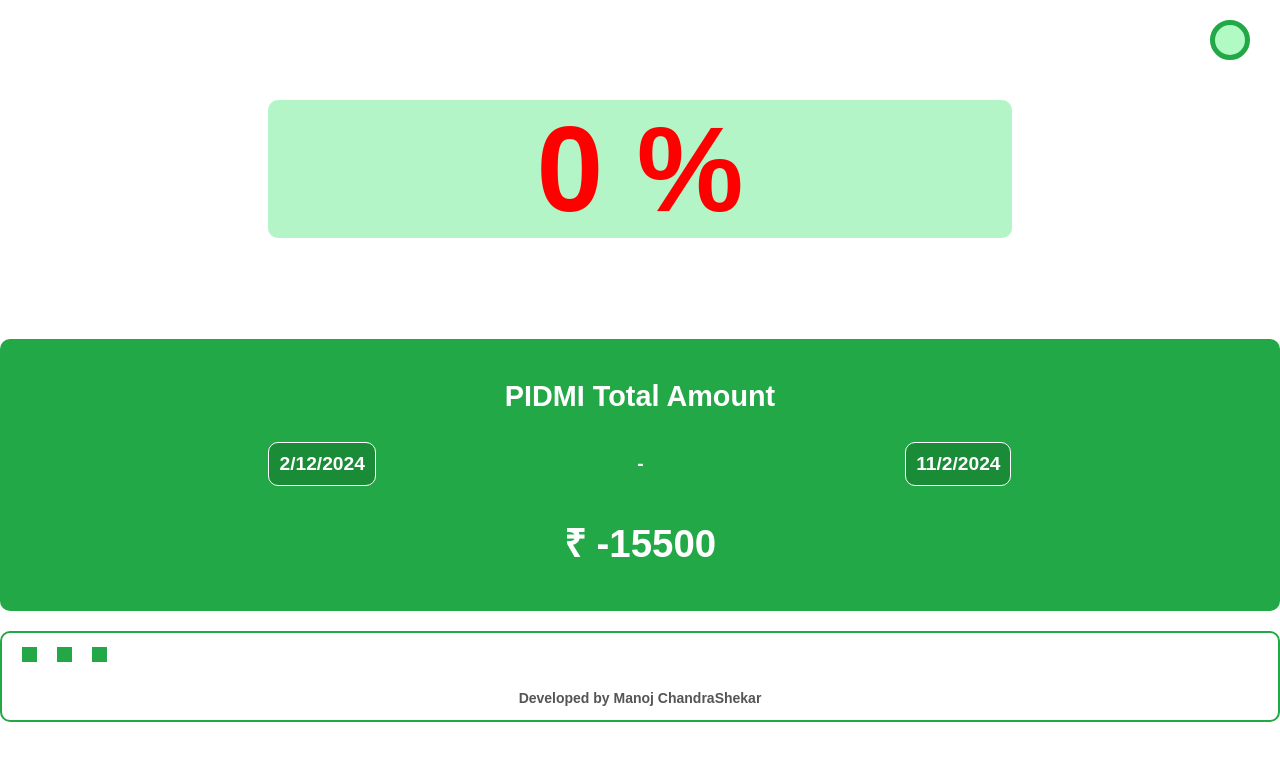
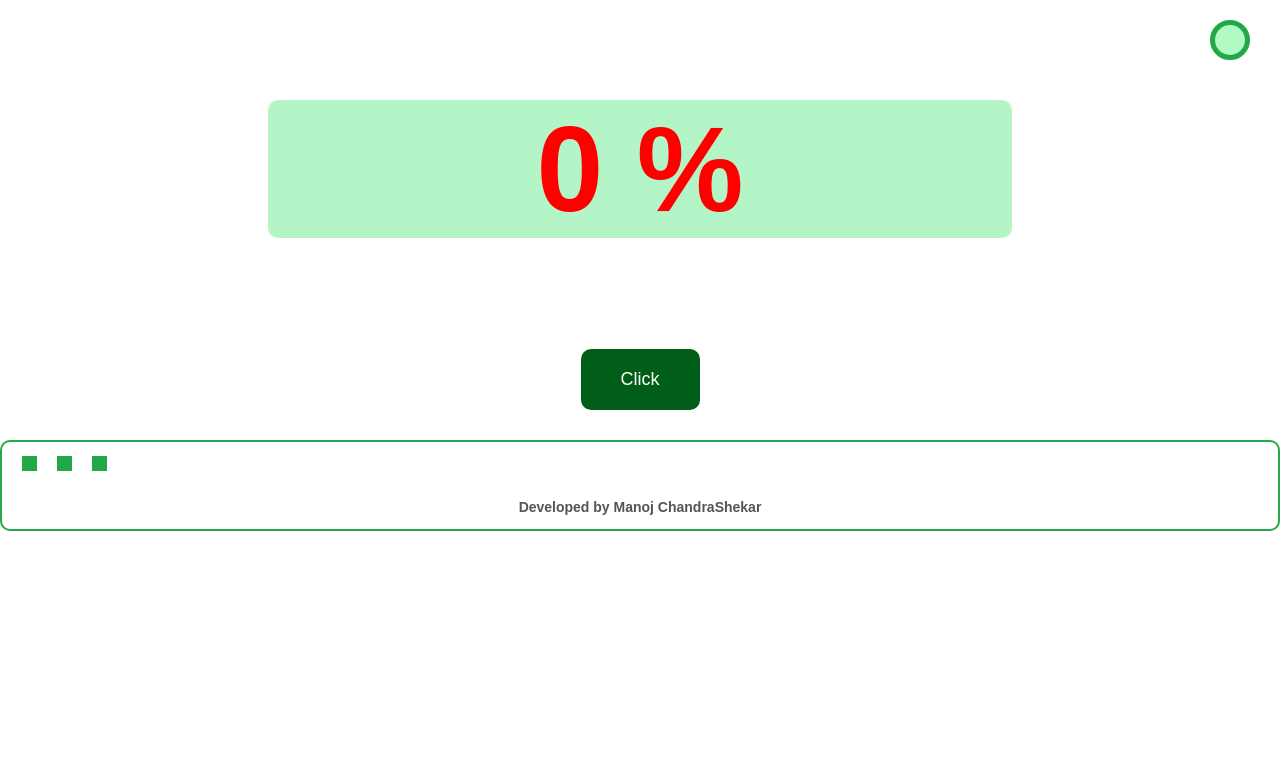
Before and after one commit to ManojCodeNew/BatteryPercentageApp, a React (Create React App) app: page / in a window 1280 px wide. Shown: the top 760 px of the page. Built offline with nearby package versions, Linux system fonts and the light colour scheme.

Commit message:
Added New Button to open amount

```diff
--- a/src/Components/BatteryLevel.css
+++ b/src/Components/BatteryLevel.css
@@ -56,6 +56,21 @@
   gap: 20px;
   margin-left: 20px;
 }
+.click-btn{
+    background-color: #005e19;
+    color: white;
+    border: none;
+    padding: 20px 40px;
+    text-align: center;
+    text-decoration: none;
+    display: inline-block;
+    font-size: 18px;
+    font: bold;
+    margin: 10px 2px;
+    cursor: pointer;
+    border-radius: 10px;
+    font-family: 'Alexandria', sans-serif;
+}
 
 .dot {
   height: 15px;
--- a/src/Components/PidmiCalculate.jsx
+++ b/src/Components/PidmiCalculate.jsx
@@ -1,7 +1,9 @@
-import React from 'react';
+import React, { useState } from 'react';
 import './BatteryLevel.css'
 
 export default function PidmiCalculate() {
+    const [clicked, setClicked] = useState(false);
+
     // Pidmi Start Date
     const pidmiStartDate = "2/12/2024";
     const currentCalculationDate = "2025-10-29";
@@ -16,8 +18,23 @@ export default function PidmiCalculate() {
     let totalAmount = 56700;
     totalAmount = totalAmount + (daysPassed * 200);
 
+    const handleClick = () => {
+        setClicked(!clicked);
+    }
+
     return (
+        <>
+            <button className='click-btn' onClick={
+                handleClick
+            }>
+                Click
+            </button>
+
+            {clicked ?
+
                     <div className="pidmi-container">
+
+
                         <h2>PIDMI Total Amount</h2>
                         <div className="date-container">
                             <div className="startDate">{pidmiStartDate}</div>
@@ -26,5 +43,8 @@ export default function PidmiCalculate() {
                         </div>
                         <h1>₹ {totalAmount}</h1>
                     </div>
+                    : ''}
+        </>
+
     )
 }
```
Lines whose indentation alone changed are shown as unchanged.
